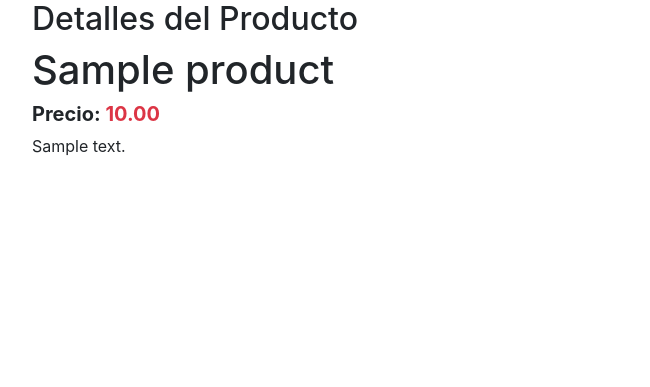
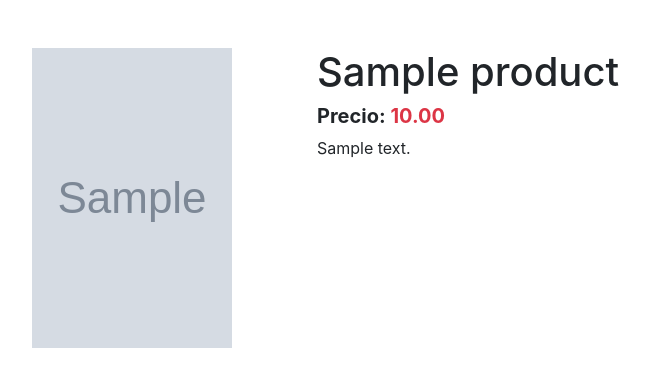
Before and after one commit to diego-alvirde/django, a Django app: a page that uses templates/base.html in a window 1280 px wide. Shown: the part 56-443 px from the top of the page, without its empty margins (53-703 px from the left). Run offline with Django 3.2, Linux system fonts and the light colour scheme; tables that the repository leaves empty hold one stand-in row (values such as "Sample post"); grey boxes marked "Sample" are stand-in pictures; some libraries are stand-ins or nearby versions.

Commit message:
Imagenes

```diff
--- a/products/admin.py
+++ b/products/admin.py
@@ -4,7 +4,7 @@ from django.contrib import admin
 from .models import Product
 
 class ProductAdmin(admin.ModelAdmin):
-    fields = ('title', 'description', 'price')
+    fields = ('title', 'description', 'price','image')
     list_display = ('__str__','slug','created_at')
 
 admin.site.register(Product, ProductAdmin)
--- a/products/models.py
+++ b/products/models.py
@@ -8,6 +8,7 @@ class Product(models.Model):
     description = models.TextField()
     price = models.DecimalField(max_digits=8,decimal_places=2, default=0.0)
     slug = models.SlugField(null=False, blank=False, unique=True)
+    image = models.ImageField(upload_to='products/', null=False, blank=False)
     created_at = models.DateTimeField(auto_now_add=True)
 
     #def save(self,*args,**kwargs):
--- a/products/templates/products/product.html
+++ b/products/templates/products/product.html
@@ -1,8 +1,12 @@
 {% extends 'base.html' %}
 
 {% block content %}
+<div class="col-3">
+  {% if product.image %}
+  <img src="{{product.image.url}}" alt="Imagen del producto" width="200" height="300" />
+  {% endif %}
+</div>
 <div class="col">
-  <h2>Detalles del Producto</h2>
   <div class="h1">{{product.title}}</div>
   <div class="h5 font-weight-bold">
     Precio: <span class="text-danger">{{product.price}}</sapn>
--- a/templates/base.html
+++ b/templates/base.html
@@ -14,7 +14,7 @@
   {% include 'navbar.html' %}
   <div class="container">
     {% include 'messages.html' %}
-    <div class="row">
+    <div class="row mt-5">
       {% block content %}
       {% endblock %}
     </div>
--- a/tienda/settings.py
+++ b/tienda/settings.py
@@ -123,3 +123,6 @@ STATIC_URL = '/static/'
 STATICFILES_DIRS = (
     os.path.join(BASE_DIR, 'static'),
 )
+
+MEDIA_URL = '/media/'
+MEDIA_ROOT = os.path.join(BASE_DIR, 'media')
--- a/tienda/urls.py
+++ b/tienda/urls.py
@@ -3,6 +3,8 @@ from django.urls import path
 from . import views
 from products.views import ProductListView
 from django.urls import include
+from django.conf.urls.static import static
+from django.conf import settings
 
 urlpatterns = [
     path('', ProductListView.as_view(), name='index'),
@@ -12,3 +14,7 @@ urlpatterns = [
     path('admin/', admin.site.urls),
     path('productos/', include('products.urls'))
 ]
+
+#Permitira usar/mostrar las imagenes
+if settings.DEBUG:
+    urlpatterns += static(settings.MEDIA_URL, document_root=settings.MEDIA_ROOT)
```
Also changed, not shown: media/products/vans.jpg (added), products/migrations/0003_product_image.py (added).
